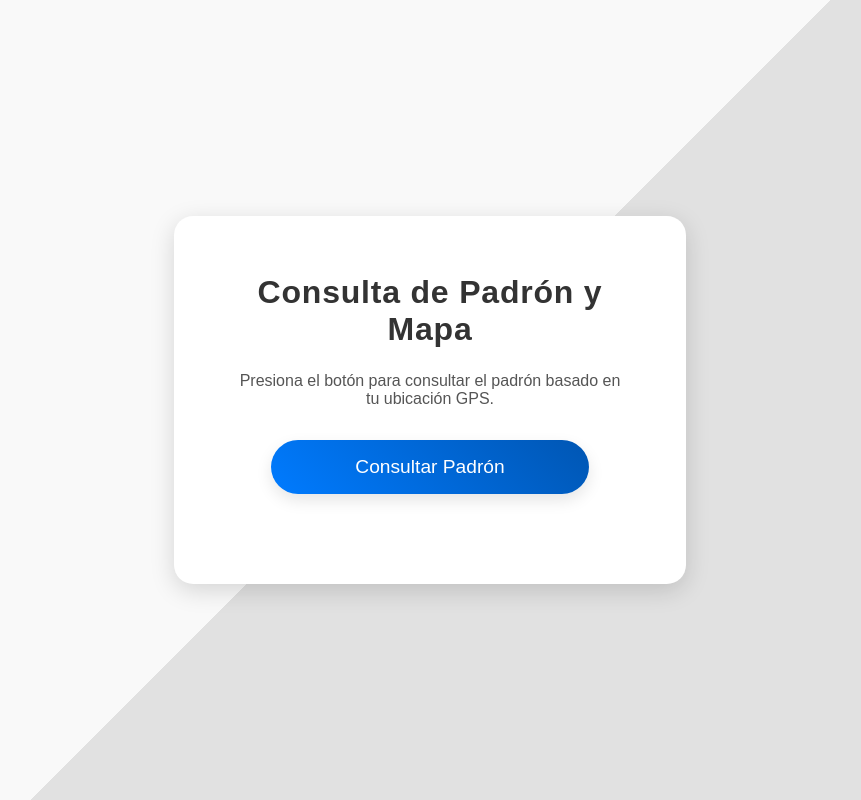
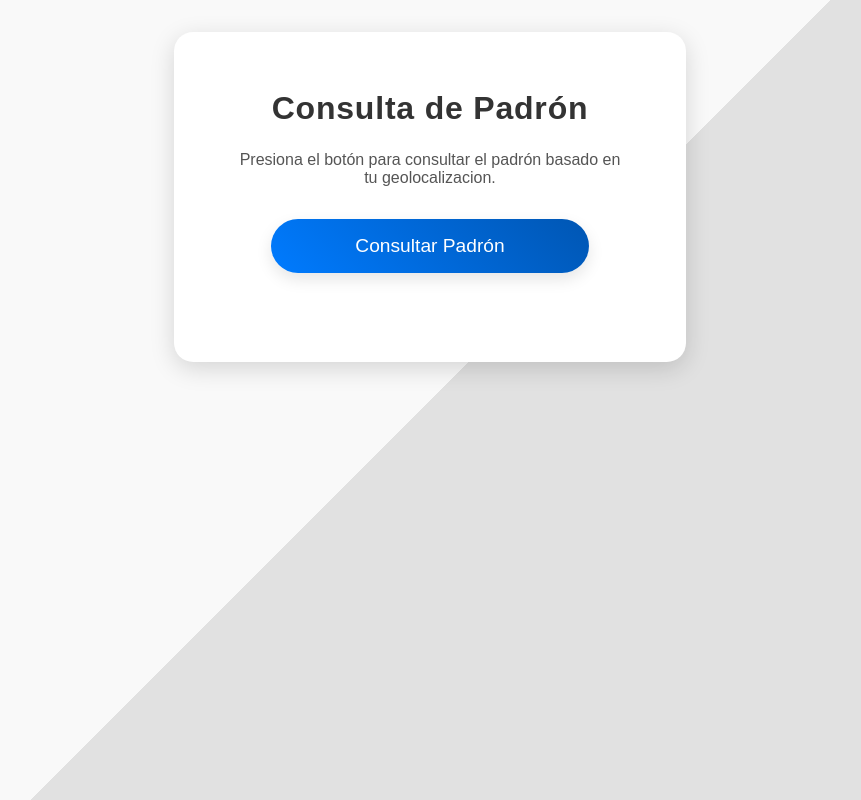
Before and after one commit to augustogronda/CatastroPadron, a plain HTML site: page index.html in a window 1280 px wide. Shown: the whole page, without its empty margins (210-1071 px from the left). Drawn offline with Linux system fonts and the light colour scheme.

Commit message:
update styless

```diff
--- a/index.html
+++ b/index.html
@@ -8,8 +8,8 @@
 </head>
 <body>
     <div class="container">
-        <h1>Consulta de Padrón y Mapa</h1>
-        <p>Presiona el botón para consultar el padrón basado en tu ubicación GPS.</p>
+        <h1>Consulta de Padrón</h1>
+        <p>Presiona el botón para consultar el padrón basado en tu geolocalizacion.</p>
         <button id="btn-consultar">Consultar Padrón</button>
         <div id="loading" style="display: none;">Cargando datos...</div>
         <div id="result" class="result"></div>
--- a/styles.css
+++ b/styles.css
@@ -12,7 +12,7 @@ body {
     color: #333;
     display: flex;
     justify-content: center;
-    align-items: center;
+    align-items: start;
     min-height: 100vh;
     padding: 0 5%;
     transition: background 0.5s ease-in-out;
```
